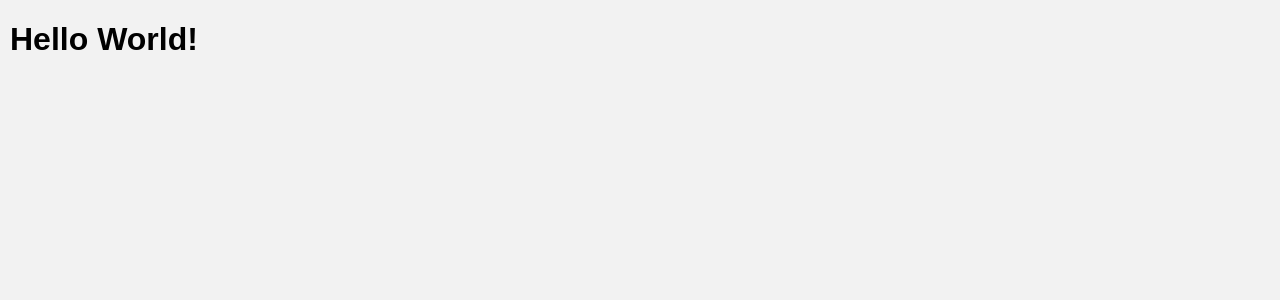
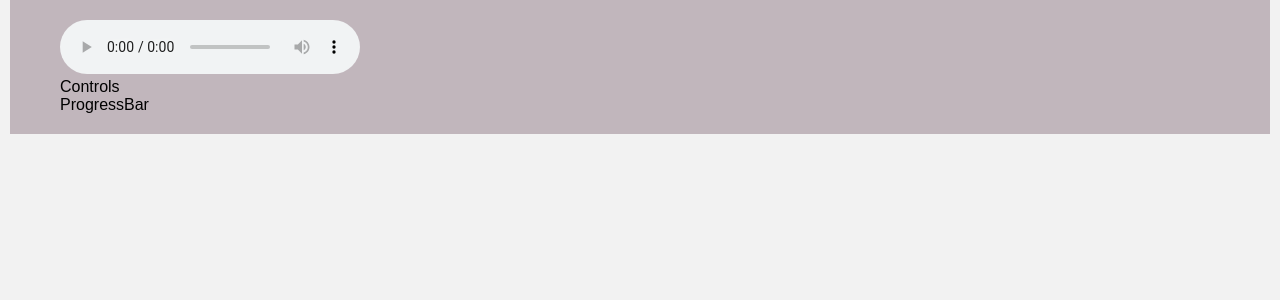
Before and after one commit to Alejandro-Cardozo/react-challenges, a React (Vite) app: page / in a window 1280 px wide. Shown: the top 300 px of the page. Built offline with nearby package versions, Linux system fonts and the light colour scheme.

Commit message:
Importing tracks and displaying first track

```diff
--- /dev/null
+++ b/data/tracks.js
@@ -0,0 +1,14 @@
+// audio files
+import beautiful from './beautiful_day.mp3';
+
+// audio thumbnails
+import trinix from './trinix.jpeg';
+
+export const tracks = [
+  {
+    title: 'Trinix ft Rushawn – Its a beautiful day',
+    src: beautiful,
+    author: 'Trinix ft Rushawn',
+    thumbnail: trinix,
+  },
+];
--- a/src/App.jsx
+++ b/src/App.jsx
@@ -1,5 +1,7 @@
+import AudioPlayer from "./components/AudioPlayer";
+
 function App() {
-  return <h1>Hello World!</h1>;
+  return <AudioPlayer />;
 }
 
 export default App;
--- a/src/components/AudioPlayer.jsx
+++ b/src/components/AudioPlayer.jsx
@@ -0,0 +1,21 @@
+import { useState } from 'react';
+import { tracks } from '../../data/tracks';
+
+// Components
+import DisplayTrack from './DisplayTrack';
+import Controls from './Controls';
+import ProgressBar from './ProgressBar';
+
+const AudioPlayer = () => {
+  const [currentTrack, setCurrentTrack] = useState(tracks[0]);
+  return (
+    <div className="audio-player">
+      <div className="inner">
+        <DisplayTrack currentTrack={currentTrack} />
+        <Controls />
+        <ProgressBar />
+      </div>
+    </div>
+  );
+};
+export default AudioPlayer;
--- a/src/components/Controls.jsx
+++ b/src/components/Controls.jsx
@@ -0,0 +1,5 @@
+const Controls = () => {
+  return <div>Controls</div>;
+};
+
+export default Controls;
--- a/src/components/DisplayTrack.jsx
+++ b/src/components/DisplayTrack.jsx
@@ -0,0 +1,8 @@
+const DisplayTrack = ({ currentTrack }) => {
+  return (
+    <div>
+      <audio src={currentTrack.src} controls />
+    </div>
+  );
+};
+export default DisplayTrack;
--- a/src/components/ProgressBar.jsx
+++ b/src/components/ProgressBar.jsx
@@ -0,0 +1,5 @@
+const ProgressBar = () => {
+  return <div>ProgressBar</div>;
+};
+
+export default ProgressBar;
```
Also changed, not shown: data/trinix.jpeg (added), 1 other file (tests, documents, lock files or other folders).
